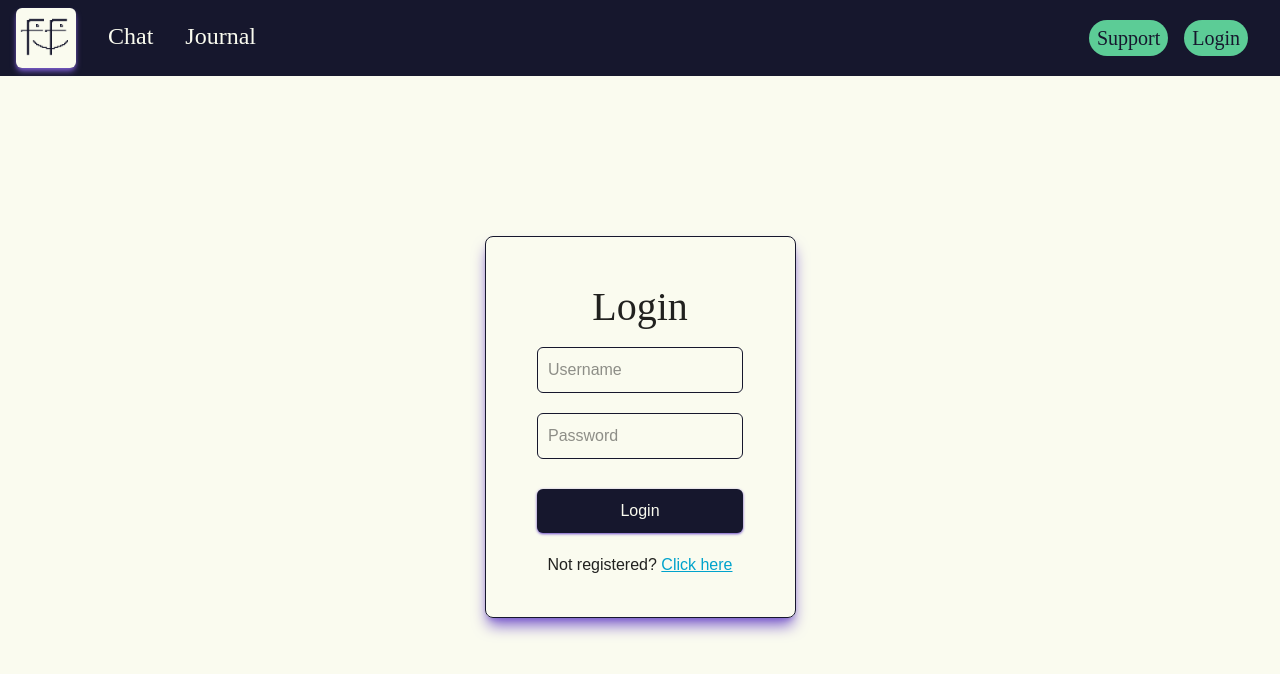
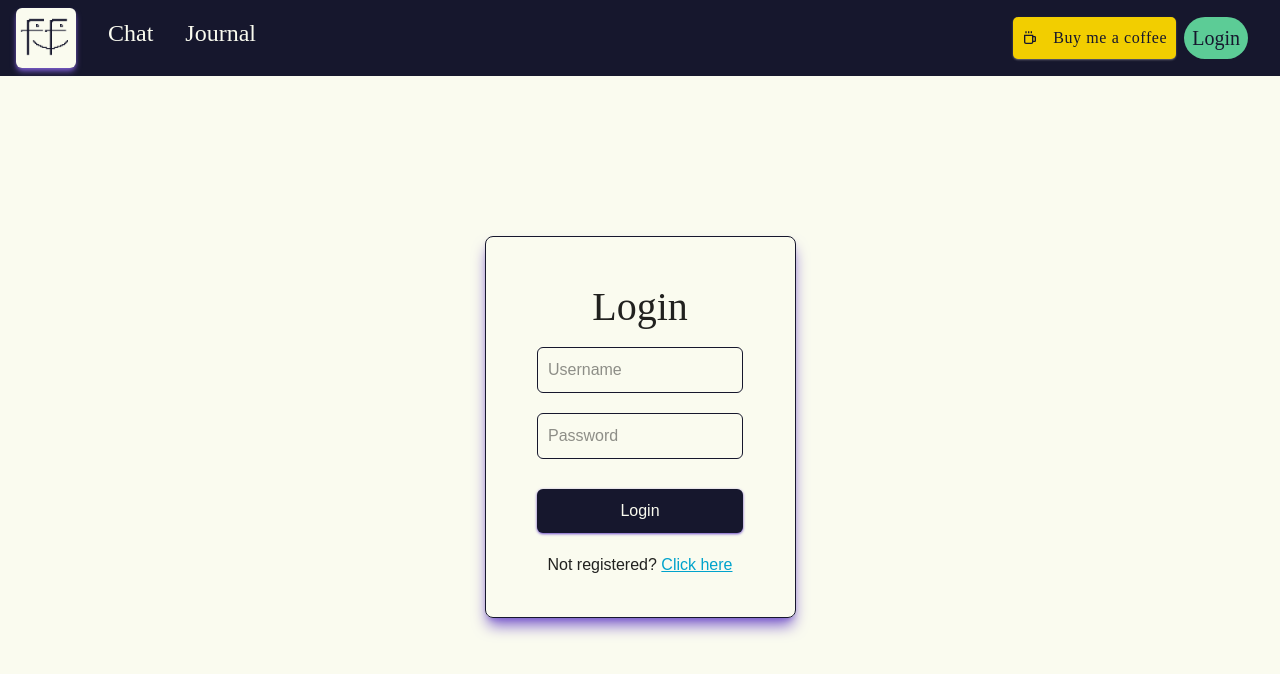
Before and after one commit to kentkr/fluent_friend, a React (Vite) app in the folder frontend/: page /login in a window 1280 px wide. Shown: the top 674 px of the page. Built offline with nearby package versions, Linux system fonts and the light colour scheme; no server answers; a web font is replaced by a local one.

Commit message:
coffee 🤤

```diff
--- /dev/null
+++ b/frontend/src/components/buymecoffee/BuyMeCoffee.css
@@ -0,0 +1,34 @@
+@import '../../styles/theme.css';
+
+.buyButton {
+  text-decoration: none;
+  display: inline-flex;
+  align-items: center;
+  color: var(--color-background);
+  background-color: var(--color-yellow);
+  border-radius: 5px;
+  border: 1px solid transparent;
+  padding: 0.5rem;
+  letter-spacing: 0.6px;
+  box-shadow: 0px 1px 2px rgba(190, 190, 190, 0.5);
+}
+.buyButton:hover,
+.buyButton:active,
+.buyButton:focus {
+  text-decoration: underline;
+  box-shadow: 0px 1px 2px 2px rgba(190, 190, 190, 0.5);
+  opacity: 0.85;
+  color: #ffffff;
+}
+
+.coffeeImage {
+  height: 2vh;
+  box-shadow: none;
+  border: none;
+  vertical-align: middle;
+}
+
+.coffeeButtonText {
+  margin-left: 15px;
+  vertical-align: middle;
+}
--- /dev/null
+++ b/frontend/src/components/buymecoffee/BuyMeCoffee.tsx
@@ -0,0 +1,15 @@
+import './BuyMeCoffee.css'
+import { BiCoffee } from "react-icons/bi";
+
+export default function BuyMeCoffee() {
+  return (
+    <a
+      className="buyButton"
+      target="_blank"
+      href="https://buymeacoffee.com/kyle.kent321"
+    >
+      <BiCoffee />
+      <span className="coffeeButtonText">Buy me a coffee</span>
+    </a>
+  );
+}
--- a/frontend/src/components/header/Header.tsx
+++ b/frontend/src/components/header/Header.tsx
@@ -1,6 +1,7 @@
 import './Header.css'
 import { useAuth } from '../authprovider/AuthProvider';
 import { useNavigate } from 'react-router-dom';
+import BuyMeCoffee from '../buymecoffee/BuyMeCoffee';
 
 function Header() {
   const { loggedIn, loading, logout } = useAuth()
@@ -33,11 +34,7 @@ function Header() {
           </div>
           {/* right */}
           <div className='flex'>
-            <button className='big-button'>
-              <a href='https://buymeacoffee.com/kyle.kent321'>
-                <p>Support</p>
-              </a>
-            </button>
+            <BuyMeCoffee />
             {loading ? (
               <button className='big-button' disabled>
                 <p>Login</p>
--- a/frontend/src/components/loadingindicator/LoadingIndicator.css
+++ b/frontend/src/components/loadingindicator/LoadingIndicator.css
@@ -1,3 +1,5 @@
+@import '../../styles/theme.css';
+
 .loader-container {
   display: flex;
   justify-content: center;
@@ -5,8 +7,8 @@
 }
 
 .loader {
-  border: 5px solid #f3f3f3; /* Light grey */
-  border-top: 5px solid #3498db; /* Blue */
+  border: 5px solid var(--color-background); /* Light grey */
+  border-top: 5px solid var(--color-light-purple); /* Blue */
   border-radius: 50%;
   width: 50px;
   height: 50px;
--- a/frontend/src/features/journal/pm/dechandler.ts
+++ b/frontend/src/features/journal/pm/dechandler.ts
@@ -205,7 +205,7 @@ class DecHandler {
     for (var match of ltCheckResponse.matches) {
       let editorOffset = match.offset+start
       // @ts-ignore - extra objects like 'is-correction' are allowed
-      let attrs: DecorationAttrs = { class: 'warning-dec', 'is-correction': true}
+      let attrs: DecorationAttrs = { class: 'warning-dec', 'is-correction': true }
       if (match.rule.issueType in issueClassMap) {
         attrs.class = issueClassMap[match.rule.issueType as keyof typeof issueClassMap];
       }
--- a/frontend/src/features/journal/pm/suggestion.ts
+++ b/frontend/src/features/journal/pm/suggestion.ts
@@ -1,4 +1,4 @@
-import { DecorationSet, EditorView } from 'prosemirror-view'
+import { EditorView } from 'prosemirror-view'
 import { Extension } from '@tiptap/core'
 import { Plugin,  PluginKey } from 'prosemirror-state'
 import DecHandler from './dechandler'
```
